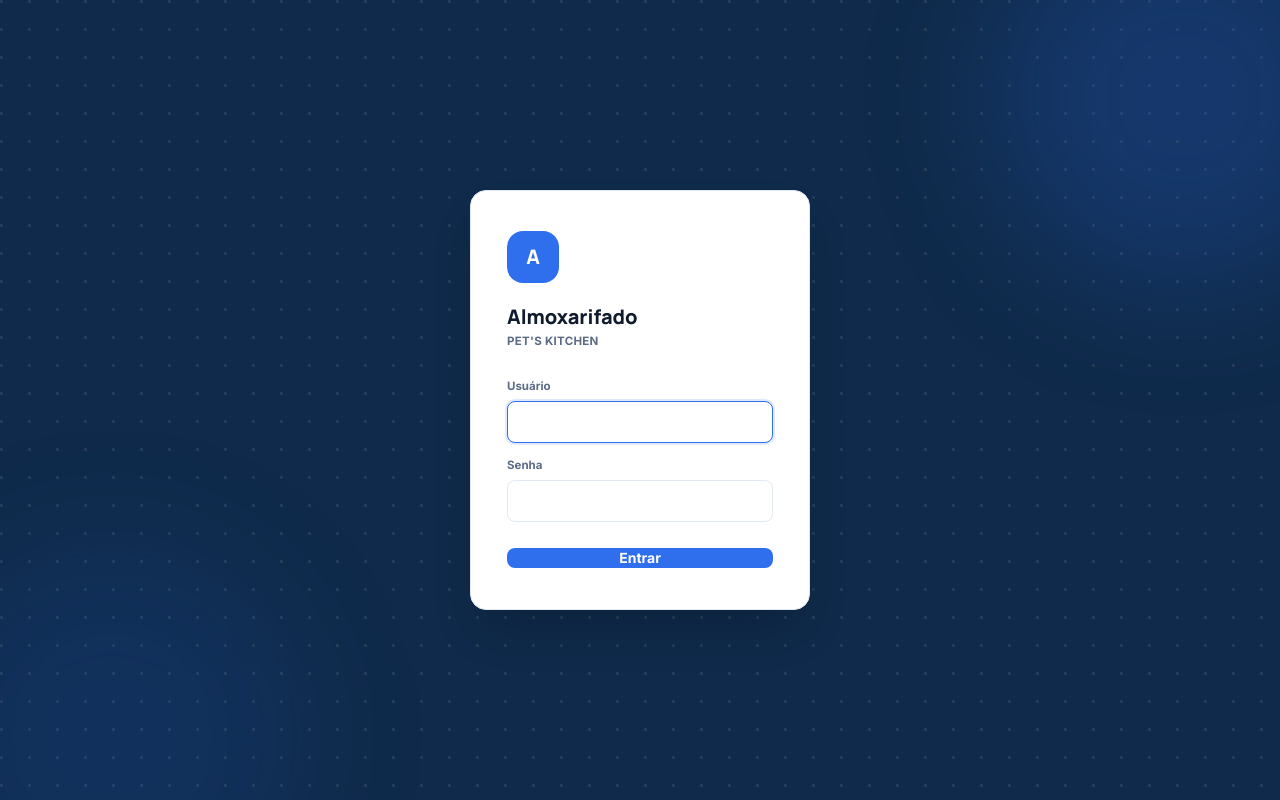
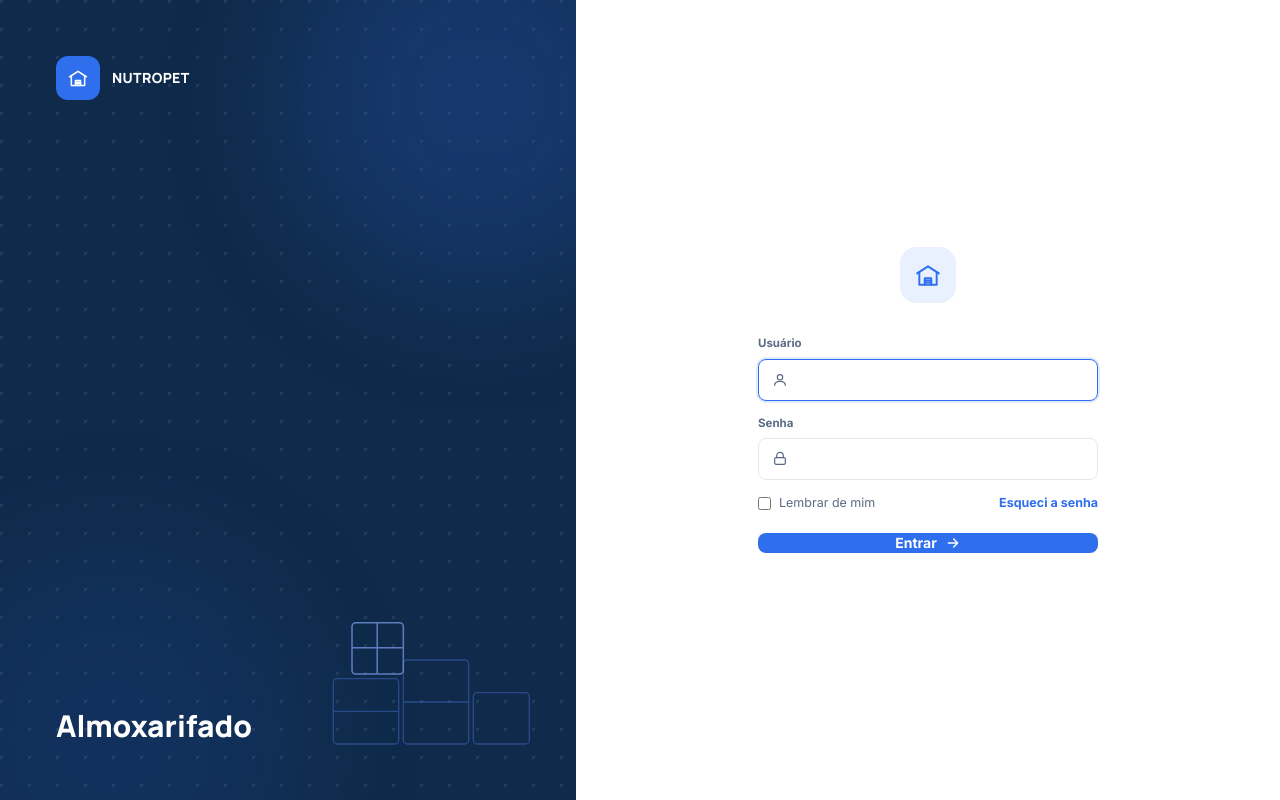
Before and after one commit to almoxarifadopetnutro/almoxarifado-erp, a React (Vite) app in the folder frontend/: page /login in a window 1280 px wide. Built offline with nearby package versions, Linux system fonts and the light colour scheme; no server answers.

Commit message:
redesign da tela de login com layout split-screen e icone de armazem

```diff
--- a/frontend/src/pages/Login.tsx
+++ b/frontend/src/pages/Login.tsx
@@ -1,6 +1,44 @@
 import { FormEvent, useState } from 'react';
 import { useNavigate } from 'react-router-dom';
 import { useAuth } from '../context/AuthContext';
+
+function IconArmazem({ size = 20 }: { size?: number }) {
+  return (
+    <svg width={size} height={size} viewBox="0 0 24 24" fill="none" stroke="currentColor" strokeWidth={1.8} strokeLinecap="round" strokeLinejoin="round">
+      <path d="M2 10.5 12 4l10 6.5" />
+      <path d="M4 9.5V21h16V9.5" />
+      <path d="M9 21v-6h6v6" />
+      <path d="M9 17h6" />
+      <path d="M9 19h6" />
+    </svg>
+  );
+}
+
+function IconUsuario({ size = 16 }: { size?: number }) {
+  return (
+    <svg width={size} height={size} viewBox="0 0 24 24" fill="none" stroke="currentColor" strokeWidth={1.8} strokeLinecap="round" strokeLinejoin="round">
+      <circle cx="12" cy="8" r="4" />
+      <path d="M4 20c0-4 4-6 8-6s8 2 8 6" />
+    </svg>
+  );
+}
+
+function IconCadeado({ size = 16 }: { size?: number }) {
+  return (
+    <svg width={size} height={size} viewBox="0 0 24 24" fill="none" stroke="currentColor" strokeWidth={1.8} strokeLinecap="round" strokeLinejoin="round">
+      <rect x="4" y="10" width="16" height="10" rx="2" />
+      <path d="M7 10V7a5 5 0 0 1 10 0v3" />
+    </svg>
+  );
+}
+
+function IconSeta({ size = 16 }: { size?: number }) {
+  return (
+    <svg width={size} height={size} viewBox="0 0 24 24" fill="none" stroke="currentColor" strokeWidth={2} strokeLinecap="round" strokeLinejoin="round">
+      <path d="M5 12h14M13 6l6 6-6 6" />
+    </svg>
+  );
+}
 
 export function Login() {
   const [usuario, setUsuario] = useState('');
@@ -25,8 +63,9 @@ export function Login() {
   }
 
   return (
+    <div className="min-h-screen flex bg-white">
       <div
-      className="min-h-screen flex items-center justify-center bg-marinho px-6 relative overflow-hidden"
+        className="hidden lg:flex lg:w-[45%] relative overflow-hidden bg-marinho flex-col justify-between p-14"
         style={{
           backgroundImage:
             'radial-gradient(circle at 1.5px 1.5px, rgba(255,255,255,0.08) 1.5px, transparent 0)',
@@ -36,45 +75,98 @@ export function Login() {
         <div className="absolute -top-24 -right-24 w-96 h-96 rounded-full bg-azul/20 blur-3xl" />
         <div className="absolute -bottom-32 -left-20 w-96 h-96 rounded-full bg-azul/10 blur-3xl" />
 
-      <form
-        onSubmit={handleSubmit}
-        className="relative bg-white border border-linha rounded-2xl px-9 py-10 w-[340px] shadow-2xl shadow-black/20"
+        <div className="relative flex items-center gap-3">
+          <div className="w-11 h-11 rounded-xl bg-azul text-white flex items-center justify-center flex-shrink-0">
+            <IconArmazem size={20} />
+          </div>
+          <span className="font-display font-extrabold text-white text-sm tracking-wide">NUTROPET</span>
+        </div>
+
+        <div className="relative">
+          <h1 className="font-display text-3xl font-extrabold text-white">Almoxarifado</h1>
+        </div>
+
+        <svg
+          className="absolute right-0 bottom-0 w-[280px] h-[280px] opacity-90 pointer-events-none"
+          viewBox="0 0 300 300"
+          fill="none"
         >
-        <div className="w-[52px] h-[52px] rounded-2xl bg-azul text-white font-display font-extrabold text-xl flex items-center justify-center mb-5">
-          A
+          <g opacity="0.5" stroke="#4b73d8" strokeWidth="1.4">
+            <rect x="40" y="170" width="70" height="70" rx="4" />
+            <rect x="115" y="150" width="70" height="90" rx="4" />
+            <rect x="190" y="185" width="60" height="55" rx="4" />
+            <line x1="40" y1="205" x2="110" y2="205" />
+            <line x1="115" y1="195" x2="185" y2="195" />
+          </g>
+          <g opacity="0.85" stroke="#7a97e6" strokeWidth="1.6">
+            <rect x="60" y="110" width="55" height="55" rx="4" />
+            <line x1="60" y1="137" x2="115" y2="137" />
+            <line x1="87" y1="110" x2="87" y2="165" />
+          </g>
+        </svg>
       </div>
-        <h1 className="font-display text-xl font-extrabold text-texto mb-0.5">Almoxarifado</h1>
-        <p className="text-[11.5px] text-textoSuave font-bold uppercase tracking-wide mb-7">Pet's Kitchen</p>
+
+      <div className="flex-1 flex items-center justify-center px-6">
+        <form onSubmit={handleSubmit} className="w-[340px]">
+          <div className="w-14 h-14 rounded-2xl bg-azul/10 text-azul flex items-center justify-center mx-auto mb-8">
+            <IconArmazem size={26} />
+          </div>
 
           <div className="text-left mb-3.5">
             <label className="text-[11.5px] font-bold text-textoSuave block mb-1.5">Usuário</label>
+            <div className="relative">
+              <span className="absolute left-3.5 top-1/2 -translate-y-1/2 text-textoSuave pointer-events-none">
+                <IconUsuario size={16} />
+              </span>
               <input
-            className="w-full border border-linha rounded-lg px-3.5 py-2.5 text-sm outline-none focus:border-azul focus:ring-2 focus:ring-azul/15 transition"
+                className="w-full border border-linha rounded-lg pl-10 pr-3.5 py-2.5 text-sm outline-none focus:border-azul focus:ring-2 focus:ring-azul/15 transition"
                 value={usuario}
                 onChange={(e) => setUsuario(e.target.value)}
                 autoFocus
               />
             </div>
+          </div>
+
           <div className="text-left mb-3.5">
             <label className="text-[11.5px] font-bold text-textoSuave block mb-1.5">Senha</label>
+            <div className="relative">
+              <span className="absolute left-3.5 top-1/2 -translate-y-1/2 text-textoSuave pointer-events-none">
+                <IconCadeado size={16} />
+              </span>
               <input
                 type="password"
-            className="w-full border border-linha rounded-lg px-3.5 py-2.5 text-sm outline-none focus:border-azul focus:ring-2 focus:ring-azul/15 transition"
+                className="w-full border border-linha rounded-lg pl-10 pr-3.5 py-2.5 text-sm outline-none focus:border-azul focus:ring-2 focus:ring-azul/15 transition"
                 value={senha}
                 onChange={(e) => setSenha(e.target.value)}
               />
             </div>
+          </div>
 
-        {erro && <p className="text-alerta text-[12px] font-semibold mb-2">{erro}</p>}
+          <div className="flex items-center justify-between mb-1 mt-1">
+            <label className="flex items-center gap-2 text-[12.5px] text-textoSuave">
+              <input type="checkbox" className="rounded border-linha" />
+              Lembrar de mim
+            </label>
+            <button type="button" className="text-[12.5px] font-bold text-azul hover:underline">
+              Esqueci a senha
+            </button>
+          </div>
+
+          {erro && <p className="text-alerta text-[12px] font-semibold mt-2 mb-1">{erro}</p>}
 
           <button
             type="submit"
             disabled={carregando}
-          className="w-full bg-azul hover:bg-[#2660D6] transition-colors text-white font-bold text-sm rounded-lg py-2.75 mt-3 disabled:opacity-60"
+            className="w-full bg-azul hover:bg-[#2660D6] transition-colors text-white font-bold text-sm rounded-lg py-2.75 mt-5 disabled:opacity-60 flex items-center justify-center gap-2"
           >
-          {carregando ? 'Entrando...' : 'Entrar'}
+            {carregando ? 'Entrando...' : (
+              <>
+                Entrar <IconSeta size={16} />
+              </>
+            )}
           </button>
         </form>
       </div>
+    </div>
   );
 }
```
Also changed, not shown: 1 other file (tests, documents, lock files or other folders). Lines whose indentation alone changed are shown as unchanged.
